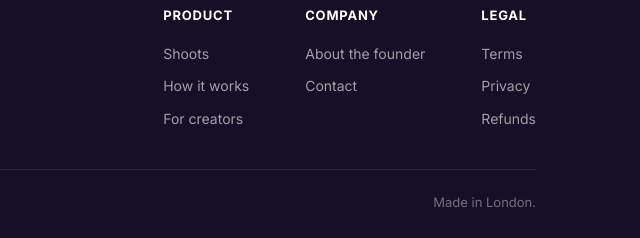
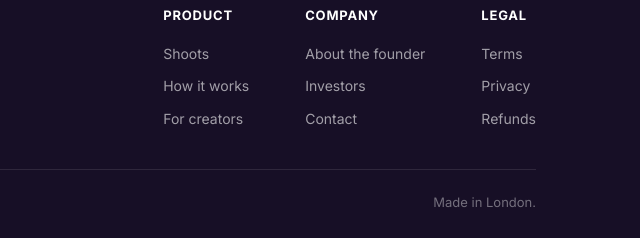
Before and after one commit to shootsy/shootsy-backend, a website: page public/index.html in a window 1280 px wide. Shown: the part 4498-4736 px from the top of the page, 640-1280 px from the left. Drawn offline with Linux system fonts and the light colour scheme.

Commit message:
Add files via upload

```diff
--- a/public/index.html
+++ b/public/index.html
@@ -298,6 +298,7 @@
         <div class="footer-col">
           <h5>Company</h5>
           <a href="about.html">About the founder</a>
+          <a href="mailto:hello@shootsy.co.uk?subject=Investor%20enquiry">Investors</a>
           <a href="mailto:hello@shootsy.co.uk">Contact</a>
         </div>
         <div class="footer-col">
```
